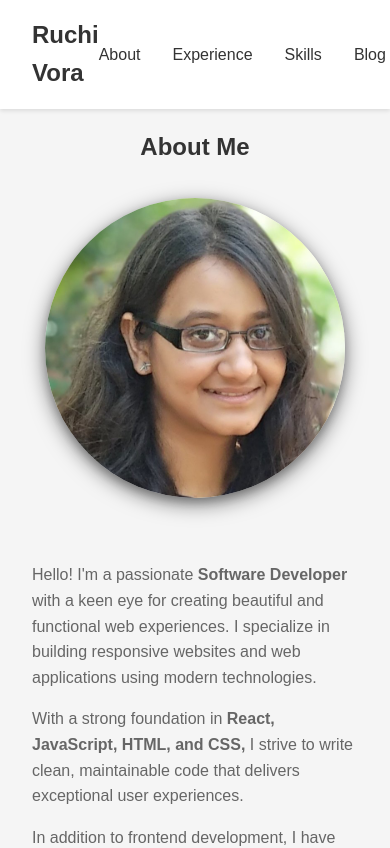
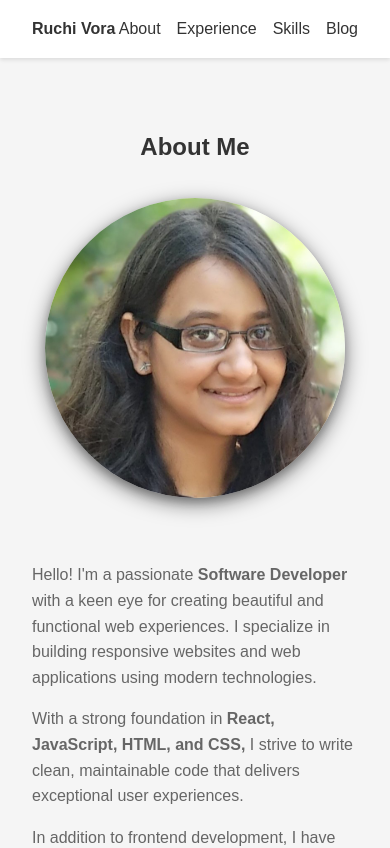
Before and after one commit to ruchivora/ruchi-vora-portfolio, a React (Vite) app: page / in a window 390 px wide. Shown: the top 848 px of the page. Built offline with nearby package versions, Linux system fonts and the light colour scheme; the HTML template or start-up script is replaced by a standard one.

Commit message:
updating css

```diff
--- a/src/components/Header/Header.module.css
+++ b/src/components/Header/Header.module.css
@@ -37,3 +37,18 @@
 .navLinks a:hover {
   color: #007bff;
 }
+
+@media (max-width: 768px) {
+
+  .logo {
+    font-size: 1rem;
+  }
+
+  .navLinks {
+    gap: 1rem;
+  }
+
+  .navLinks a {
+    font-size: 1rem;
+  }
+}
```
